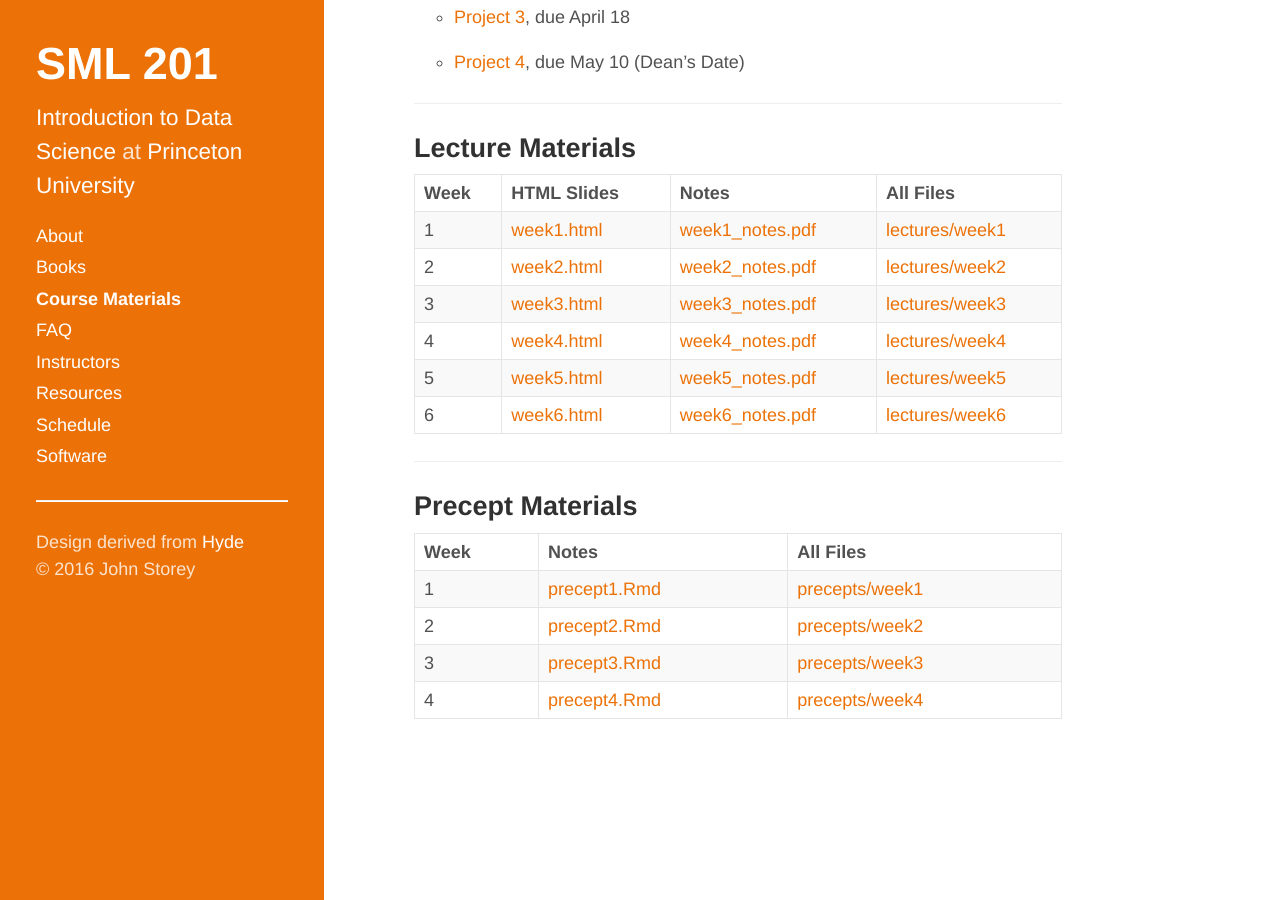
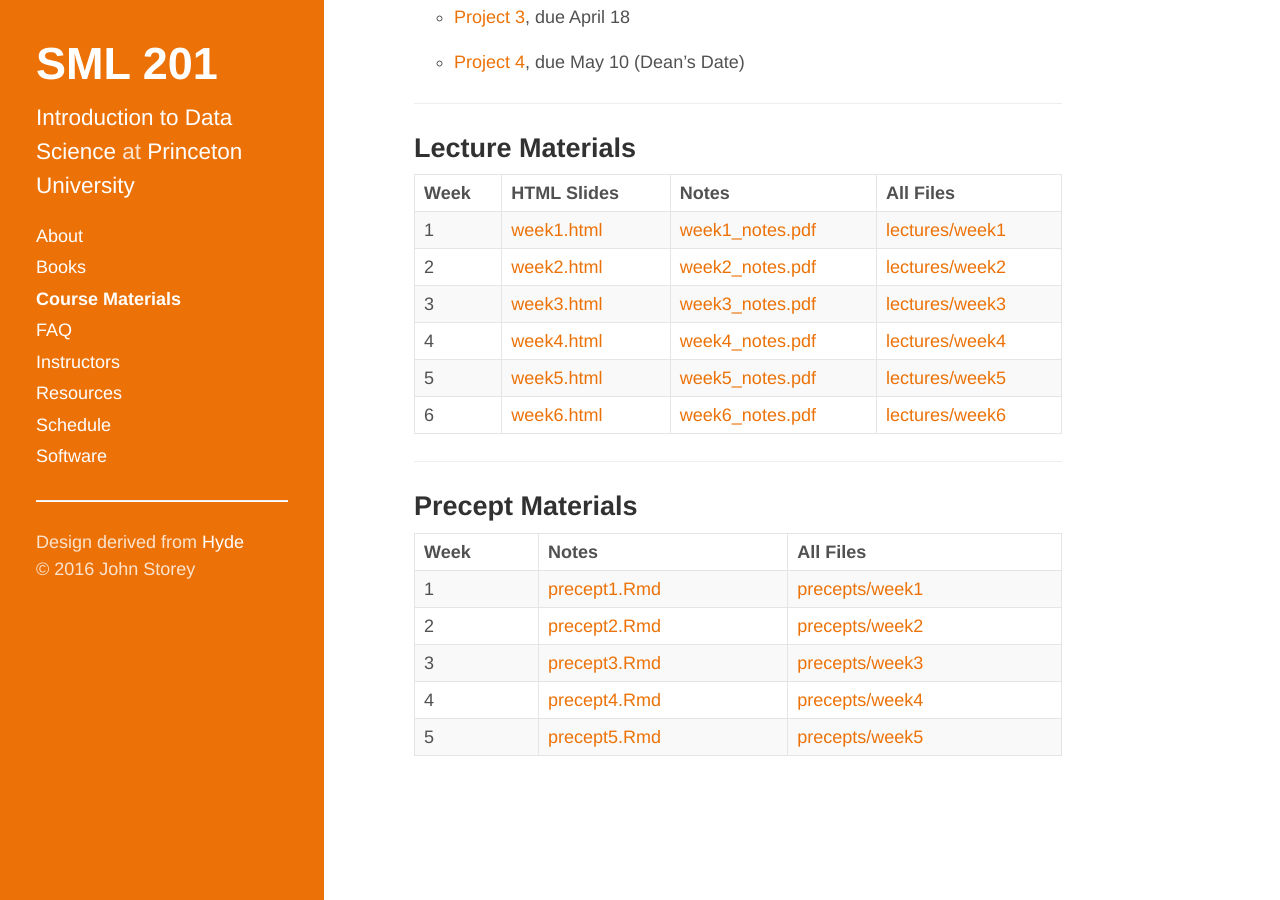
Before and after one commit to SML201/sml201.github.io, a Jekyll site: the page built from course_materials.md, in a window 1280 px wide and 900 px high, scrolled down 581 px. Built offline with Jekyll 4.4.1, drawn with Linux system fonts in a browser that asks for light colours.

Commit message:
Update course_materials.md

```diff
--- a/course_materials.md
+++ b/course_materials.md
@@ -53,3 +53,4 @@ Week | Notes | All Files
 2 | [precept2.Rmd](https://raw.githubusercontent.com/SML201/precepts/master/week2/precept2.Rmd) | [precepts/week2](https://github.com/SML201/precepts/tree/master/week2)
 3 | [precept3.Rmd](https://raw.githubusercontent.com/SML201/precepts/master/week3/precept3.Rmd) | [precepts/week3](https://github.com/SML201/precepts/tree/master/week3)
 4 | [precept4.Rmd](https://raw.githubusercontent.com/SML201/precepts/master/week4/precept4.Rmd) | [precepts/week4](https://github.com/SML201/precepts/tree/master/week4)
+5 | [precept5.Rmd](https://raw.githubusercontent.com/SML201/precepts/master/week5/precept5.Rmd) | [precepts/week5](https://github.com/SML201/precepts/tree/master/week5)
```
